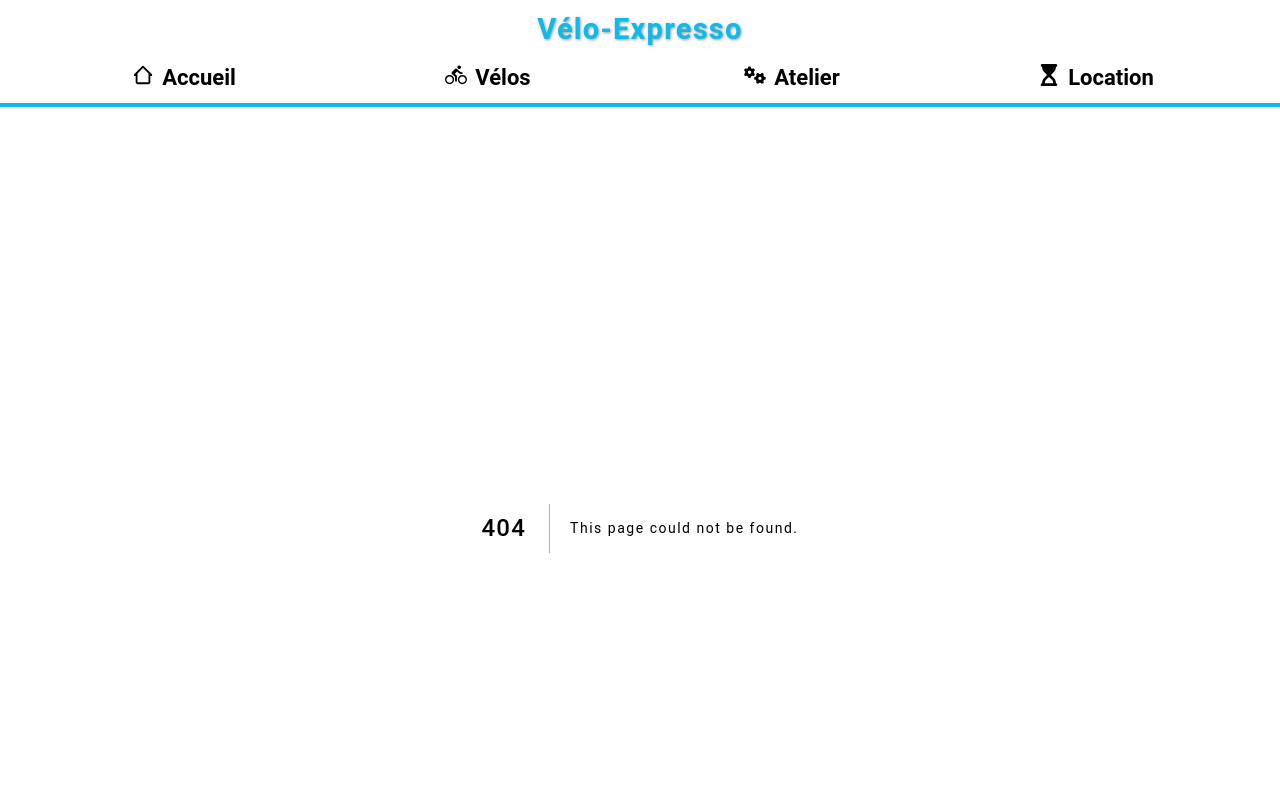
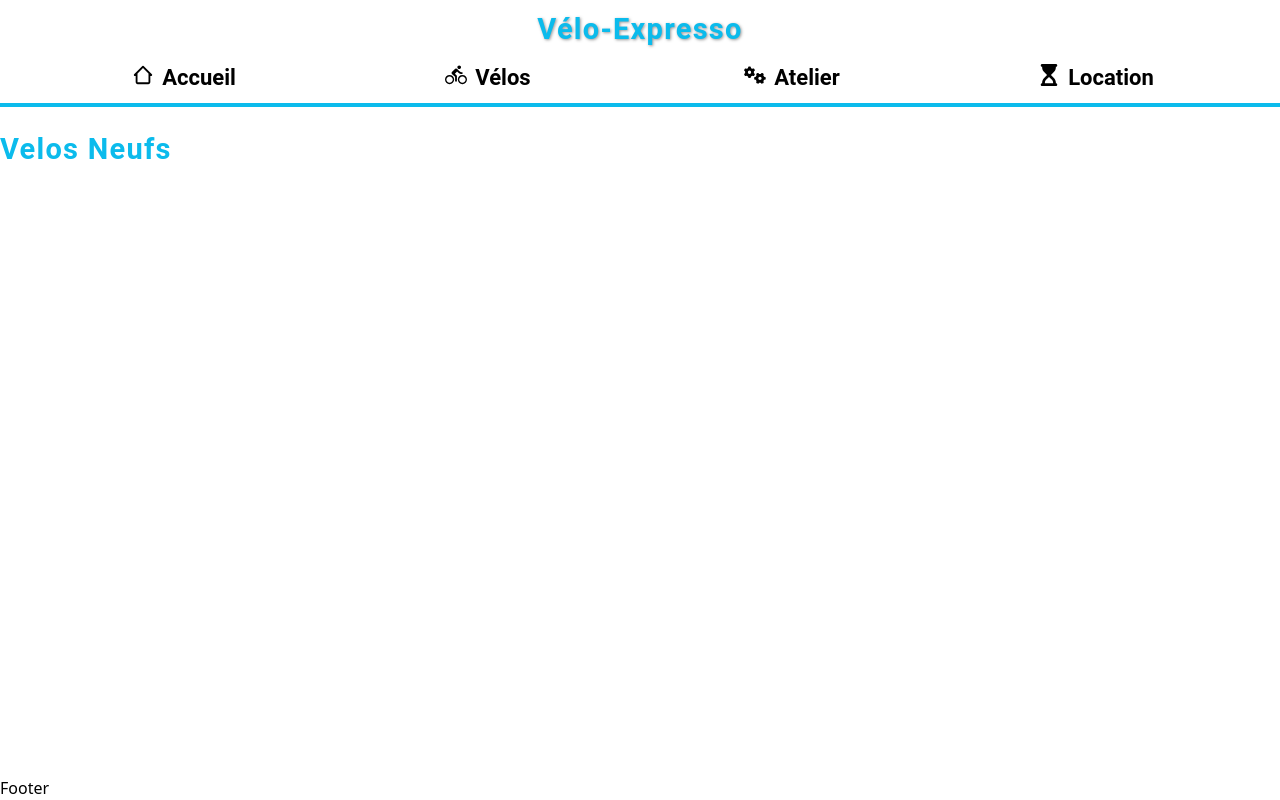
Before and after one commit to ChristopheC-83/velo-expresso-front, a Next.js app: page /new-bikes in a window 1280 px wide. Before the commit this address had no page. Shown: the top 800 px of the page. Built offline with nearby package versions, Linux system fonts and the light colour scheme.

Commit message:
liens connectés

```diff
--- /dev/null
+++ b/app/(pages)/meca/page.jsx
@@ -0,0 +1,17 @@
+
+
+
+ export default function Atelier() {
+
+
+
+return (
+    <div>
+<h1 className="text-blue-ve">Atelier</h1>
+
+
+    </div>
+
+  );
+
+}
--- /dev/null
+++ b/app/(pages)/new-bikes/page.jsx
@@ -0,0 +1,18 @@
+
+
+
+ export default function page() {
+
+
+
+return (
+    <div>
+
+<h1 className="text-blue-ve">Velos Neufs</h1>
+
+
+    </div>
+
+  );
+
+}
--- /dev/null
+++ b/app/(pages)/rental/page.jsx
@@ -0,0 +1,18 @@
+
+
+
+ export default function page() {
+
+
+
+return (
+    <div>
+
+
+<h1 className="text-blue-ve">Location</h1>
+
+    </div>
+
+  );
+
+}
--- /dev/null
+++ b/app/(pages)/used-bikes/page.jsx
@@ -0,0 +1,9 @@
+/* eslint-disable react/no-unescaped-entities */
+
+export default function page() {
+  return (
+    <div>
+      <h1 className="text-blue-ve">Vélos d'occasion</h1>
+    </div>
+  );
+}
```
